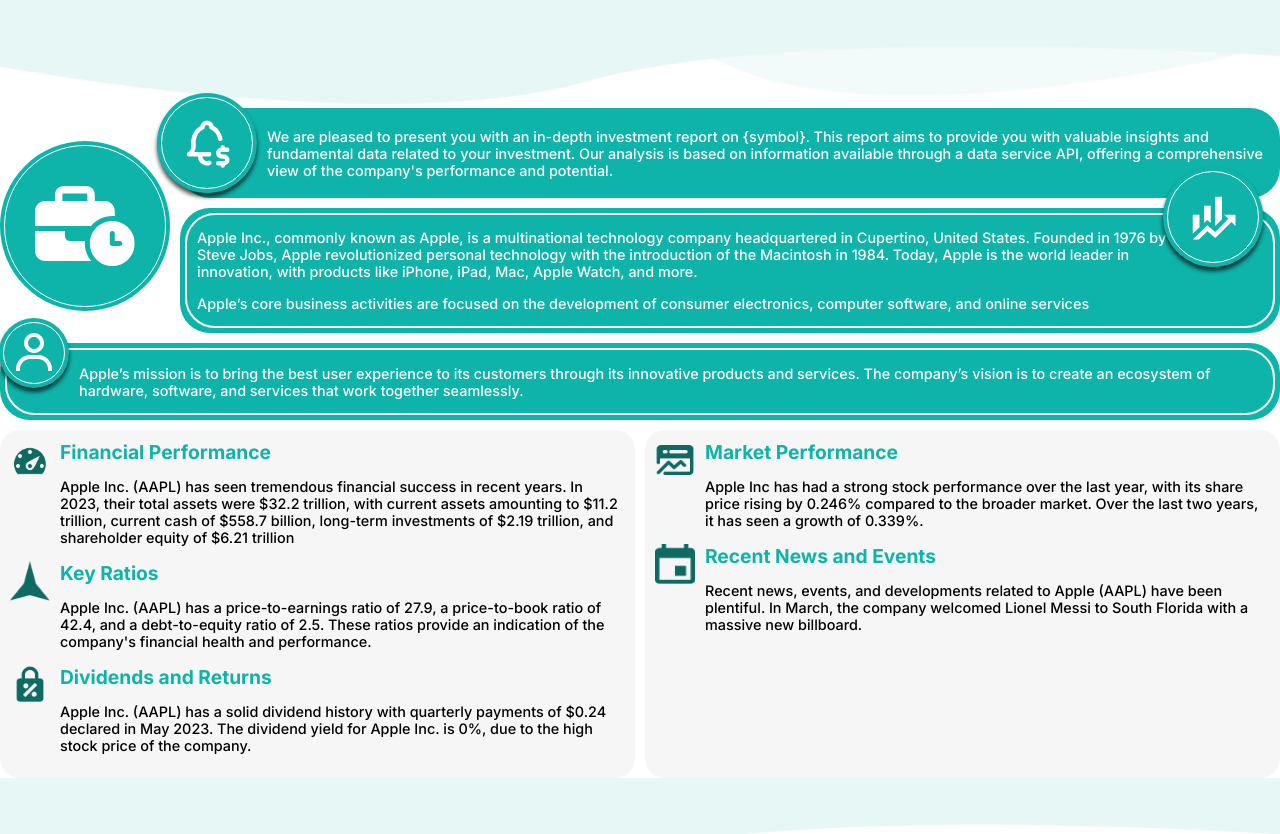
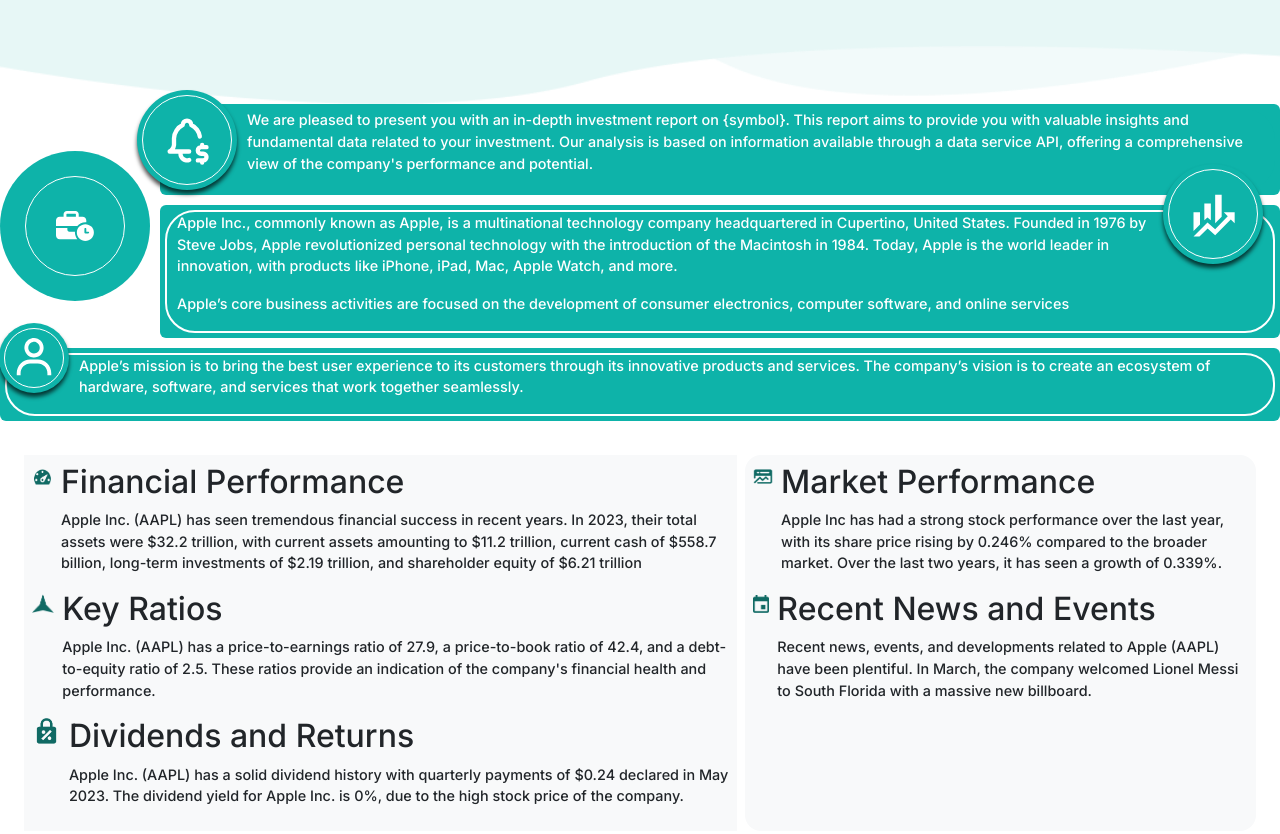
Before and after one commit to crowongit/Cookie-web-, a plain HTML site: page majid/index.html in a window 1280 px wide. Shown: the top 834 px of the page. Drawn offline with nearby package versions, Linux system fonts and the light colour scheme; files whose address does not match are found by name; a web font is replaced by a local one.

Commit message:
changed css to bootstrap

```diff
--- a/majid/index.html
+++ b/majid/index.html
@@ -13,6 +13,8 @@
 			href="https://fonts.googleapis.com/css2?family=News+Cycle:wght@400;700&display=swap"
 			rel="stylesheet"
 		/>
+
+		<link href="https://cdn.jsdelivr.net/npm/bootstrap@5.3.0/dist/css/bootstrap.min.css" rel="stylesheet">
 
 		<title>Document</title>
 	</head>
@@ -139,14 +141,14 @@
 		</section>
 
 		<!-- Performances -->
-		<section class="performance">
-			<div class="performance_left">
-				<div class="performance_icon_group">
+		<section class="performance d-flex gap-2 p-4 ">
+			<div class="performance_left bg-light p-2 rounded-4x flex-grow-1 ">
+				<div class="performance_icon_group d-flex gap-2 align-items-start ">
 					<div class="">
 						<img
 							src="/assets/performance//financial.png"
 							alt=""
-							class="performance_icon"
+							class="performance_icon w-100 h-100"
 						/>
 					</div>
 					<div class="performance_text">
@@ -161,12 +163,12 @@
 					</div>
 				</div>
 
-				<div class="performance_icon_group">
+				<div class="performance_icon_group d-flex gap-2 align-items-start ">
 					<div class="">
 						<img
 							src="/assets/performance//key.png"
 							alt=""
-							class="performance_icon"
+							class="performance_icon w-100 h-100"
 						/>
 					</div>
 					<div class="">
@@ -180,12 +182,12 @@
 					</div>
 				</div>
 
-				<div class="performance_icon_group">
+				<div class="performance_icon_group d-flex gap-2 align-items-start ">
 					<div class="">
 						<img
 							src="/assets/performance/dividends.png"
 							alt=""
-							class="performance_icon"
+							class="performance_icon w-100 h-100"
 						/>
 					</div>
 					<div class="">
@@ -198,13 +200,13 @@
 					</div>
 				</div>
 			</div>
-			<div class="performance_right">
-				<div class="performance_icon_group">
+			<div class="performance_right p-2 rounded-4  bg-light flex-grow-1  ">
+				<div class="performance_icon_group d-flex gap-2 align-items-start ">
 					<div class="">
 						<img
 							src="/assets/performance/market.png"
 							alt=""
-							class="performance_icon"
+							class="performance_icon w-100 h-100"
 						/>
 					</div>
 					<div class="">
@@ -216,12 +218,12 @@
 						</p>
 					</div>
 				</div>
-				<div class="performance_icon_group">
+				<div class="performance_icon_group d-flex gap-2 align-items-start ">
 					<div class="">
 						<img
 							src="/assets/performance/recent.png"
 							alt=""
-							class="performance_icon"
+							class="performance_icon w-100 h-100"
 						/>
 					</div>
 					<div class="">
@@ -422,5 +424,8 @@
 				<div class="stock_market_box"></div>
 			</div>
 		</section>
+
+
+		<script src="https://cdn.jsdelivr.net/npm/bootstrap@5.3.0/dist/js/bootstrap.bundle.min.js"></script>
 	</body>
 </html>
--- a/majid/style.css
+++ b/majid/style.css
@@ -123,35 +123,6 @@
 	border: 0.92px solid white;
 }
 
-/* Performance section */
-.performance {
-	display: flex;
-	gap: 10px;
-}
-.performance_left {
-	background-color: #1e1e1e0a;
-	flex: 1;
-	padding: 10px;
-	border-radius: 20px;
-}
-
-.performance_right {
-	background-color: #1e1e1e0a;
-	flex: 1;
-	padding: 10px;
-	border-radius: 20px;
-}
-.performance_icon {
-	width: 40px;
-	height: 40px;
-}
-.performance_icon_group {
-	display: flex;
-	gap: 10px;
-	align-items: start;
-	/* justify-content: first baseline; */
-}
-
 /* Image Section */
 .image_section {
 	display: flex;
```
